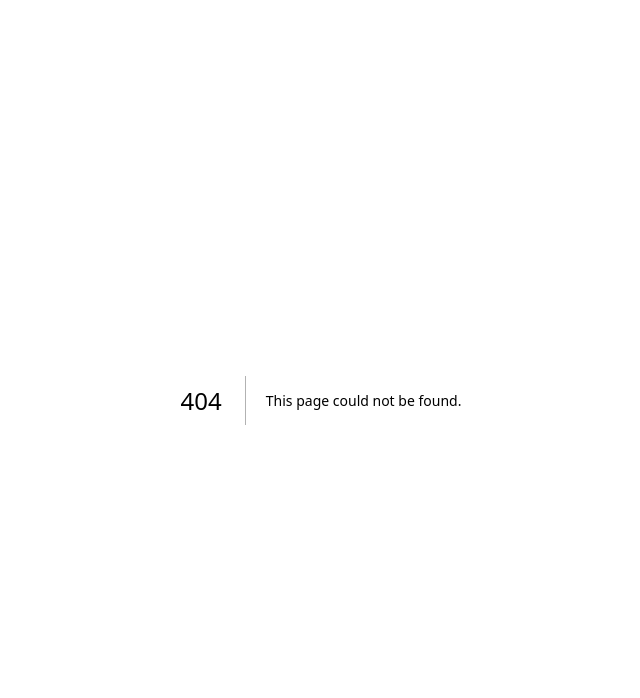
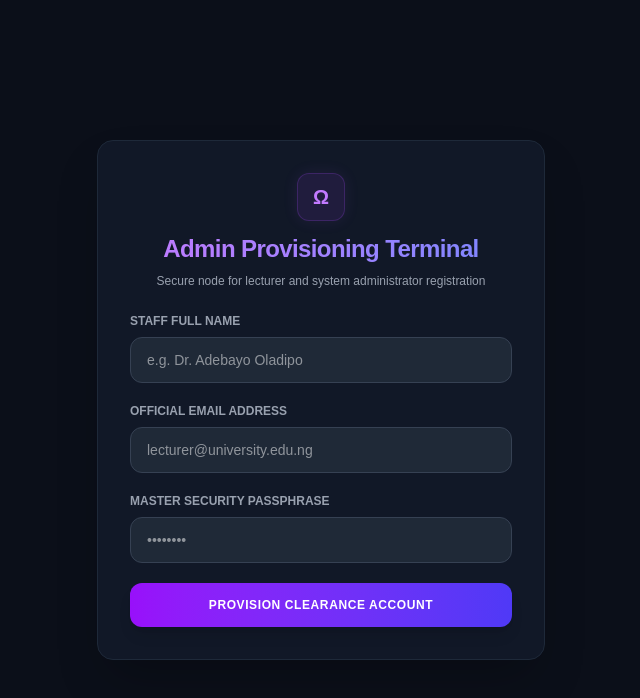
Before and after one commit to tijesunimi-5/MIS_PROJECT-frontend, a Next.js app: page /admin-register in a window 1280 px wide. Before the commit this address had no page. Shown: the top 698 px of the page, without its empty margins (319-959 px from the left). Built offline with nearby package versions, Linux system fonts and the light colour scheme; no server answers.

Commit message:
separated the registration pages

```diff
--- /dev/null
+++ b/app/admin-register/page.tsx
@@ -0,0 +1,108 @@
+// app/register-admin-secure/page.tsx
+'use client';
+
+import React, { useState } from 'react';
+import { useRouter } from 'next/navigation';
+import { api } from '../../lib/api';
+
+export default function AdminSecureRegisterPage() {
+  const router = useRouter();
+  const [form, setForm] = useState({
+    name: '',
+    email: '',
+    password: '',
+  });
+  const [loading, setLoading] = useState(false);
+  const [error, setError] = useState('');
+
+  const handleAdminRegister = async (e: React.FormEvent) => {
+    e.preventDefault();
+    setLoading(true);
+    setError('');
+
+    try {
+      // 🔒 Native Browser Base64 Encoding
+      const base64Password = window.btoa(form.password);
+
+      const payload = {
+        ...form,
+        password: base64Password,
+        role: 'admin', // 🔒 Securely locked to administrative clearance boundaries
+      };
+
+      const res = await api.auth.register(payload);
+      localStorage.setItem('token', res.token);
+      localStorage.setItem('user', JSON.stringify(res.user));
+
+      router.push('/dashboard/admin');
+    } catch (err: any) {
+      setError(err.message || 'Administrative clearance registration failed.');
+    } finally {
+      setLoading(false);
+    }
+  };
+
+  return (
+    <div className="min-h-screen flex items-center justify-center bg-[#0B0F19] px-4">
+      <div className="w-full max-w-md bg-[#111827] border border-gray-800 rounded-2xl p-8 shadow-2xl space-y-6">
+        <div className="text-center">
+          <div className="inline-flex items-center justify-center h-12 w-12 rounded-xl bg-purple-500/10 border border-purple-500/20 mb-3 text-purple-400 font-mono text-xl font-bold shadow-[0_0_15px_rgba(168,85,247,0.1)]">
+            Ω
+          </div>
+          <h2 className="text-2xl font-bold tracking-tight text-transparent bg-clip-text bg-gradient-to-r from-purple-400 to-indigo-400">
+            Admin Provisioning Terminal
+          </h2>
+          <p className="text-gray-400 text-xs mt-2">Secure node for lecturer and system administrator registration</p>
+        </div>
+
+        {error && (
+          <div className="p-4 rounded-xl bg-red-950/40 border border-red-800 text-red-400 text-xs font-medium">
+            {error}
+          </div>
+        )}
+
+        <form onSubmit={handleAdminRegister} className="space-y-5">
+          <div>
+            <label className="block text-xs font-semibold text-gray-400 uppercase mb-2">Staff Full Name</label>
+            <input
+              type="text" required
+              value={form.name}
+              onChange={e => setForm({ ...form, name: e.target.value })}
+              className="w-full bg-[#1F2937] border border-gray-700 rounded-xl px-4 py-3 text-white focus:border-purple-500 text-sm"
+              placeholder="e.g. Dr. Adebayo Oladipo"
+            />
+          </div>
+
+          <div>
+            <label className="block text-xs font-semibold text-gray-400 uppercase mb-2">Official Email Address</label>
+            <input
+              type="email" required
+              value={form.email}
+              onChange={e => setForm({ ...form, email: e.target.value })}
+              className="w-full bg-[#1F2937] border border-gray-700 rounded-xl px-4 py-3 text-white focus:border-purple-500 text-sm"
+              placeholder="lecturer@university.edu.ng"
+            />
+          </div>
+
+          <div>
+            <label className="block text-xs font-semibold text-gray-400 uppercase mb-2">Master Security Passphrase</label>
+            <input
+              type="password" required
+              value={form.password}
+              onChange={e => setForm({ ...form, password: e.target.value })}
+              className="w-full bg-[#1F2937] border border-gray-700 rounded-xl px-4 py-3 text-white focus:border-purple-500 text-sm"
+              placeholder="••••••••"
+            />
+          </div>
+
+          <button
+            type="submit" disabled={loading}
+            className="w-full py-3.5 bg-gradient-to-r from-purple-600 to-indigo-600 hover:from-purple-500 hover:to-indigo-500 text-white text-xs font-bold uppercase tracking-wider rounded-xl shadow-lg transition-all disabled:opacity-40 cursor-pointer"
+          >
+            {loading ? 'Authorizing Administrative Credentials...' : 'Provision Clearance Account'}
+          </button>
+        </form>
+      </div>
+    </div>
+  );
+}
--- a/app/register/page.tsx
+++ b/app/register/page.tsx
@@ -5,13 +5,12 @@ import React, { useState } from 'react';
 import { useRouter } from 'next/navigation';
 import { api } from '../../lib/api';
 
-export default function RegisterPage() {
+export default function StudentRegisterPage() {
   const router = useRouter();
   const [form, setForm] = useState({
     name: '',
     email: '',
     password: '',
-    role: 'student',
     matric_no: '',
     department: '',
     current_level: '100'
@@ -25,26 +24,21 @@ export default function RegisterPage() {
     setError('');
 
     try {
-      // 🔒 Native Browser Base64 Encoding (No external package required!)
+      // 🔒 Native Browser Base64 Encoding
       const base64Password = window.btoa(form.password);
 
       const payload = {
         ...form,
-        password: base64Password, // Sends clean Base64 ciphertext straight to Postgres
-        current_level: form.role === 'student' ? Number(form.current_level) : undefined,
-        matric_no: form.role === 'student' ? form.matric_no : undefined,
-        department: form.role === 'student' ? form.department : undefined,
+        password: base64Password,
+        role: 'student', // 🔒 Securely hardcoded to student on submission
+        current_level: Number(form.current_level),
       };
 
       const res = await api.auth.register(payload);
       localStorage.setItem('token', res.token);
       localStorage.setItem('user', JSON.stringify(res.user));
 
-      if (res.user.role === 'admin') {
-        router.push('/dashboard/admin');
-      } else {
       router.push(`/dashboard/student/${res.user.student_id}`);
-      }
     } catch (err: any) {
       setError(err.message || 'Registration failed.');
     } finally {
@@ -57,9 +51,9 @@ export default function RegisterPage() {
       <div className="w-full max-w-lg bg-[#111827] border border-gray-800 rounded-2xl p-8 shadow-2xl space-y-6">
         <div className="text-center">
           <h2 className="text-3xl font-bold tracking-tight text-transparent bg-clip-text bg-gradient-to-r from-purple-400 to-indigo-400">
-            Create Portal Account
+            Student Portal Signup
           </h2>
-          <p className="text-gray-400 text-sm mt-2">Register to access the management network</p>
+          <p className="text-gray-400 text-sm mt-2">Create your account to access the academic management network</p>
         </div>
 
         {error && (
@@ -88,7 +82,7 @@ export default function RegisterPage() {
                 value={form.email}
                 onChange={e => setForm({ ...form, email: e.target.value })}
                 className="w-full bg-[#1F2937] border border-gray-700 rounded-xl px-4 py-3 text-white focus:border-purple-500"
-                placeholder="samuel@university.edu.ng"
+                placeholder="student@university.edu.ng"
               />
             </div>
             <div>
@@ -103,19 +97,6 @@ export default function RegisterPage() {
             </div>
           </div>
 
-          <div>
-            <label className="block text-xs font-semibold text-gray-400 uppercase mb-2">Account Role type</label>
-            <select
-              value={form.role}
-              onChange={e => setForm({ ...form, role: e.target.value })}
-              className="w-full bg-[#1F2937] border border-gray-700 rounded-xl px-4 py-3 text-white focus:border-purple-500 text-gray-300"
-            >
-              <option value="student">Student Profile</option>
-              <option value="admin">System Administrator / Lecturer</option>
-            </select>
-          </div>
-
-          {form.role === 'student' && (
           <div className="p-4 bg-[#1F2937]/30 border border-gray-800 rounded-xl space-y-4">
             <h4 className="text-xs font-bold uppercase tracking-wider text-indigo-400">Academic Affiliation details</h4>
             <div className="grid grid-cols-1 sm:grid-cols-2 gap-4">
@@ -145,22 +126,22 @@ export default function RegisterPage() {
               <select
                 value={form.current_level}
                 onChange={e => setForm({ ...form, current_level: e.target.value })}
-                  className="w-full bg-[#1F2937] border border-gray-700 rounded-xl px-4 py-2.5 text-gray-300"
+                className="w-full bg-[#1F2937] border border-gray-700 rounded-xl px-4 py-2.5 text-gray-300 appearance-auto"
               >
                 <option value="100">100 Level</option>
                 <option value="200">200 Level</option>
                 <option value="300">300 Level</option>
                 <option value="400">400 Level</option>
+                <option value="500">500 Level</option>
               </select>
             </div>
           </div>
-          )}
 
           <button
             type="submit" disabled={loading}
-            className="w-full py-3.5 px-4 bg-linear-to-r from-purple-600 to-indigo-600 hover:from-purple-500 hover:to-indigo-500 text-white font-medium rounded-xl transition-all shadow-lg disabled:opacity-50"
+            className="w-full py-3.5 px-4 bg-linear-to-r from-purple-600 to-indigo-600 hover:from-purple-500 hover:to-indigo-500 text-white font-medium rounded-xl transition-all shadow-lg disabled:opacity-50 cursor-pointer"
           >
-            {loading ? 'Initializing Core Profile...' : 'Complete System Registration'}
+            {loading ? 'Initializing Student Profile...' : 'Complete Student Registration'}
           </button>
         </form>
       </div>
```
Lines whose indentation alone changed are shown as unchanged.
